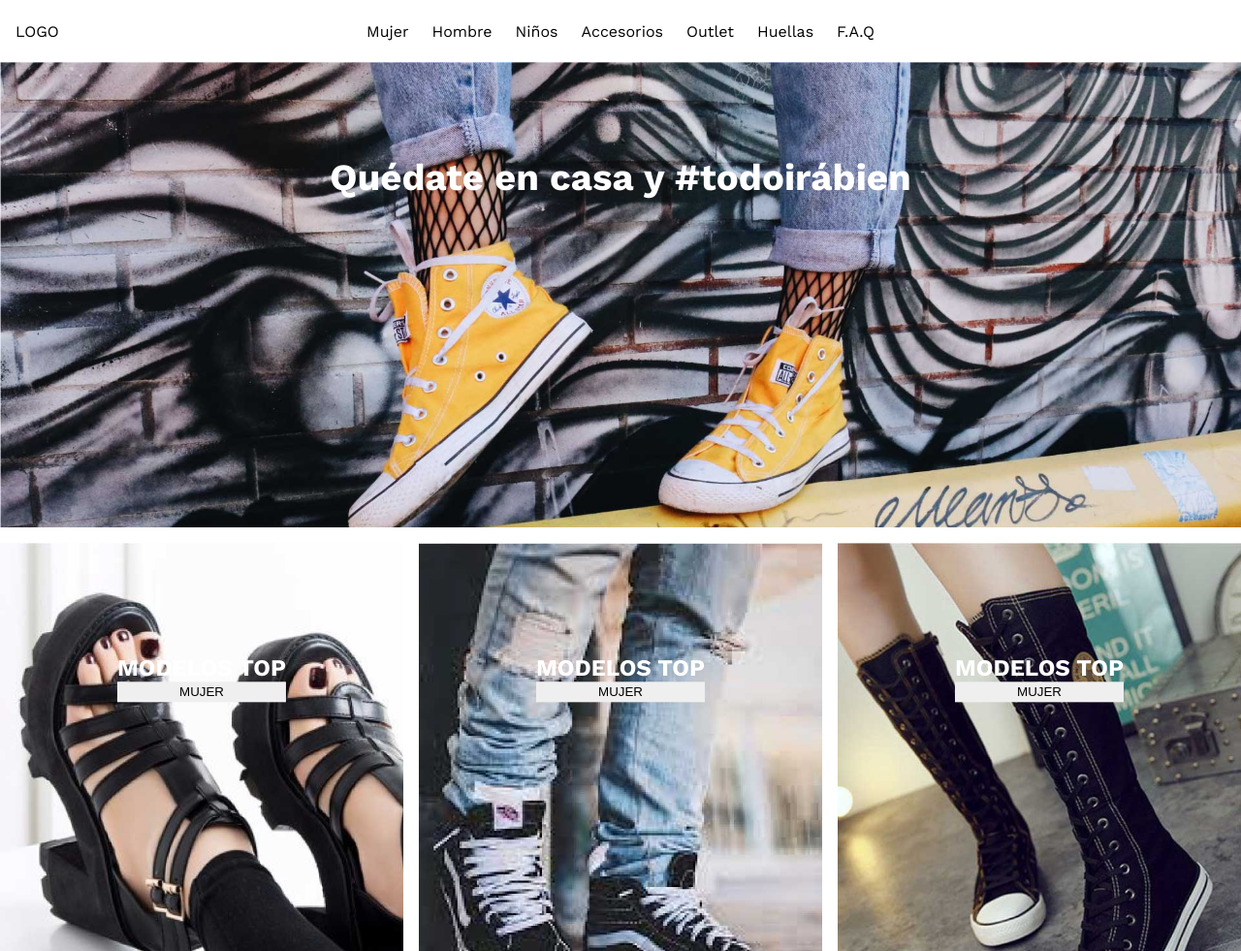
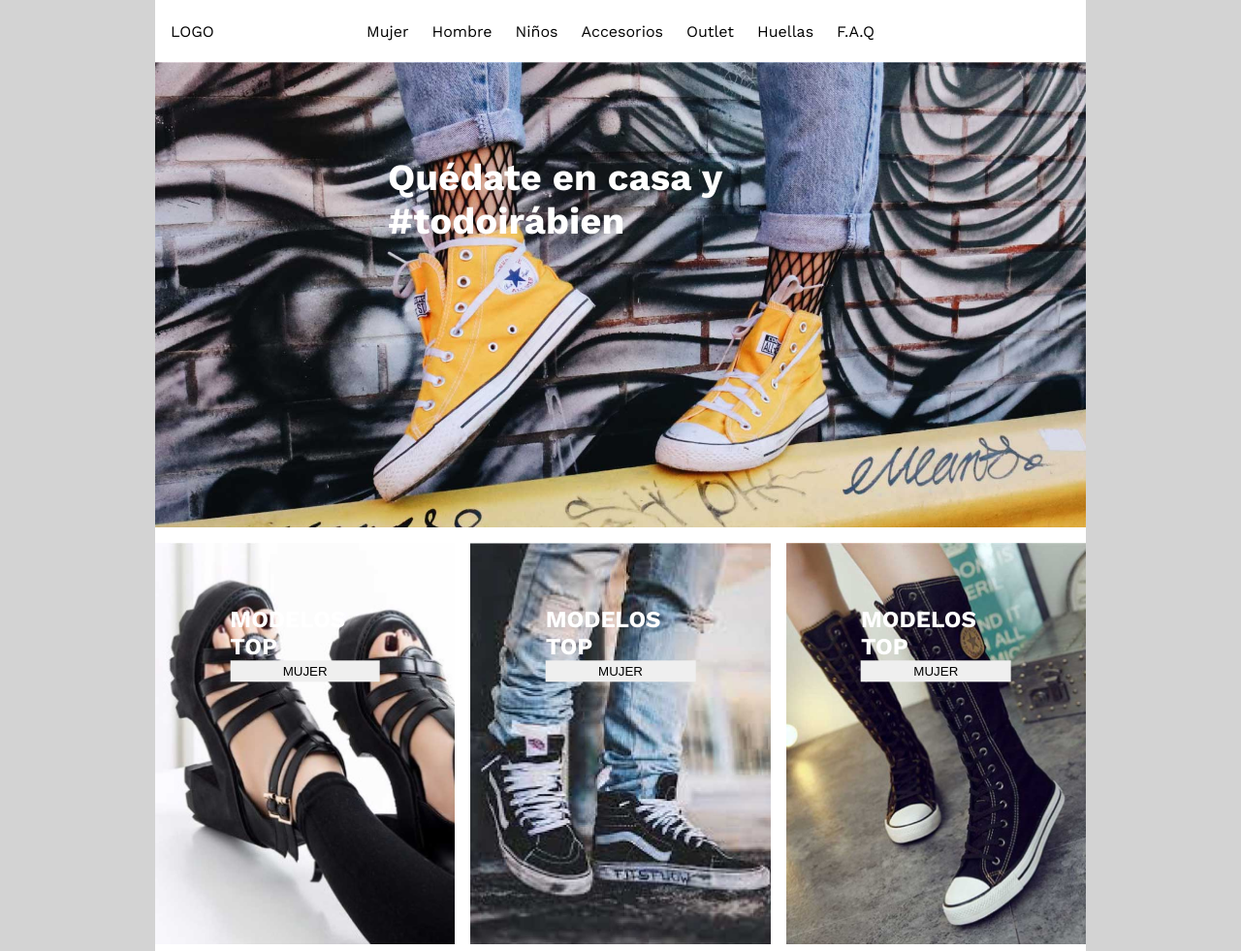
Before and after one commit to AranBeitia/nosotros, a plain HTML site: page index.html in a window 1280 px wide. Shown: the top 981 px of the page at 97% size. Drawn offline with nearby package versions, Linux system fonts and the light colour scheme.

Commit message:
lo que sea

```diff
--- a/index.html
+++ b/index.html
@@ -10,7 +10,8 @@
   <title>Document</title>
 </head>
 <body>
-  <header>
+  <div class="main-wrapper">
+    <header class="header">
       <div class="logo">logo</div>
       <nav>
         <ul class="menu">
@@ -24,10 +25,11 @@
         </ul>
       </nav>
     </header>
-  <main>
+    <a href="category.html">
       <article class="hero">
         <h1>Quédate en casa y #todoirábien</h1>
       </article>
+    </a>
     <article class="grid-gallery">
       <figure class="grid-images img-1">
         <img src="./assets/shoes01.jpg" alt="">
@@ -65,10 +67,10 @@
         </figcaption>
       </figure>
     </article>
-  </main>
     <footer>
       <article>newsletter</article>
       <article>main footer</article>
     </footer>
+  </div>
 </body>
 </html>
--- a/styles.css
+++ b/styles.css
@@ -24,10 +24,19 @@ ul {
 /** TYPOGRAPHY */
 body {
   font-family: 'Work Sans', sans-serif;
+  background-color: #d3d3d3;
 }
 
+.main-wrapper {
+  max-width: 960px;
+  margin: 0 auto;
+  width: auto;
+  background-color: white;
+}
+
+
 /**  HEADER */
-header {
+.header {
   position: relative;
   display: flex;
   justify-content: center;
@@ -45,7 +54,6 @@ header {
 
 .menu {
   display: flex;
-  list-style: none;
 }
 
 .menu li:not(:last-child) {
```
Lines whose indentation alone changed are shown as unchanged.
